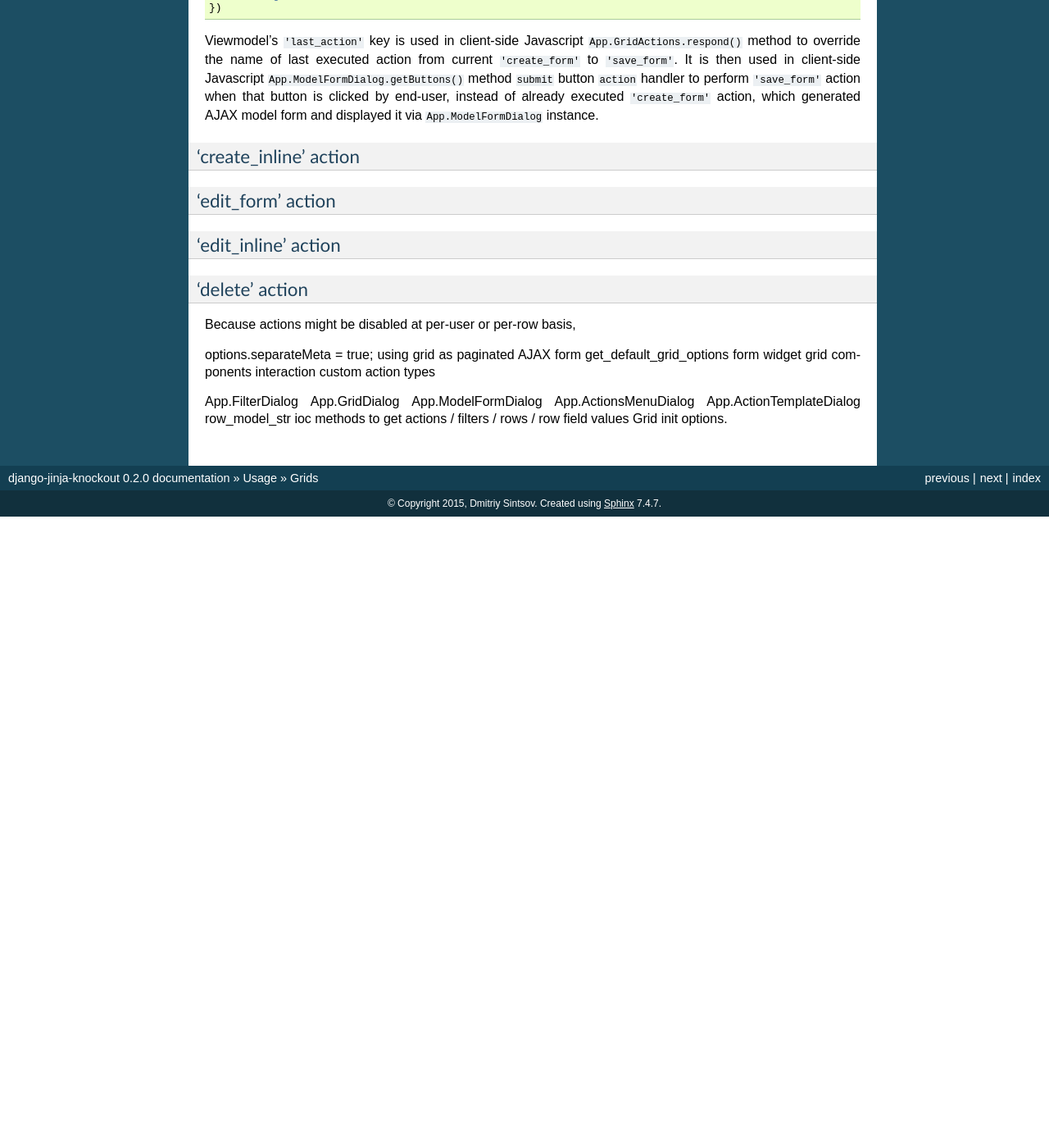
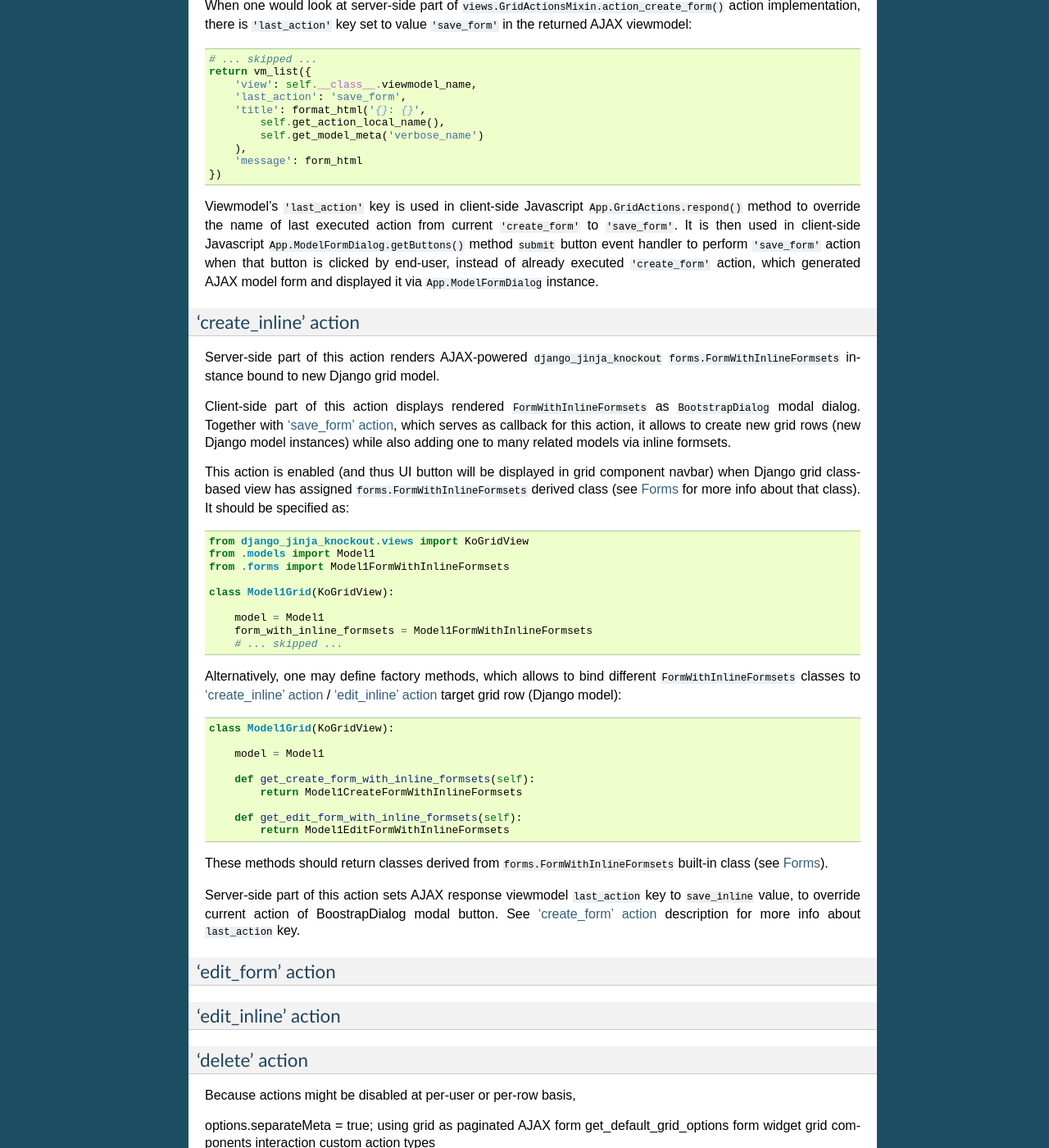
Before and after one commit to Dmitri-Sintsov/django-jinja-knockout, a Sphinx documentation site: the page built from docs/grids.rst, in a window 1280 px wide and 1400 px high, scrolled down 23213 px. Shown: the whole window at 82% size. Built offline with Sphinx 7.4.7, drawn with Linux system fonts in a browser that asks for light colours; before the commit the page ends 23843 px from its top, so only the background shows below that; some of the changed text lies outside the part shown.

Commit message:
Better description of 'create_form' action, explanation of 'create_inline' action in grids.rst.

```diff
--- a/docs/grids.rst
+++ b/docs/grids.rst
@@ -1260,6 +1260,10 @@ Similar to `'save_form' action`_ described above, this action is an AJAX form su
 / `'edit_inline' action`_. These actions generate AJAX submittable BootstrapDialog with ``FormWithInlineFormsets`` class
 instance bound to current grid row via grid class ``form_with_inline_formsets`` static property::
 
+    from django_jinja_knockout.views import KoGridView
+    from .models import Model1
+    from .forms import Model1FormWithInlineFormsets
+
     class Model1Grid(KoGridView):
 
         model = Model1
@@ -1314,8 +1318,14 @@ more info).
 
 'create_form' action
 ~~~~~~~~~~~~~~~~~~~~
+Server-side part of this action renders AJAX-powered Django ``ModelForm`` instance bound to new Django grid model.
+
+Client-side part of this action displays rendered ``ModelForm`` as ``BootstrapDialog`` modal dialog. Together with
+`'save_form' action`_, which serves as callback for this action, it allows to create new grid rows (new Django model
+instances).
+
 This action is enabled (and thus UI button will be displayed in grid component navbar) when Django grid class-based view
-has ``ModelForm`` class specified as::
+has assigned ``ModelForm`` class specified as::
 
     class Model1Grid(KoGridView):
 
@@ -1339,8 +1349,8 @@ and editing grid row Django models::
 
 .. highlight:: python
 
-When one would look at server-side part ``views.GridActionsMixin.action_create_form()`` action implementation, there
-is key ``'last_action'`` set to value ``'save_form'`` in the returned AJAX viewmodel::
+When one would look at server-side part of ``views.GridActionsMixin.action_create_form()`` action implementation, there
+is ``'last_action'`` key set to value ``'save_form'`` in the returned AJAX viewmodel::
 
         # ... skipped ...
         return vm_list({
@@ -1355,12 +1365,51 @@ is key ``'last_action'`` set to value ``'save_form'`` in the returned AJAX viewm
 
 Viewmodel's ``'last_action'`` key is used in client-side Javascript ``App.GridActions.respond()`` method to override the
 name of last executed action from current ``'create_form'`` to ``'save_form'``. It is then used in client-side Javascript
-``App.ModelFormDialog.getButtons()`` method ``submit`` button ``action`` handler to perform ``'save_form'`` action
-when that button is clicked by end-user, instead of already executed ``'create_form'`` action, which generated AJAX
-model form and displayed it via ``App.ModelFormDialog`` instance.
+``App.ModelFormDialog.getButtons()`` method ``submit`` button event handler to perform ``'save_form'`` action when that
+button is clicked by end-user, instead of already executed ``'create_form'`` action, which generated AJAX model form and
+displayed it via ``App.ModelFormDialog`` instance.
 
 'create_inline' action
 ~~~~~~~~~~~~~~~~~~~~~~
+Server-side part of this action renders AJAX-powered ``django_jinja_knockout`` ``forms.FormWithInlineFormsets`` instance
+bound to new Django grid model.
+
+Client-side part of this action displays rendered ``FormWithInlineFormsets`` as ``BootstrapDialog`` modal dialog.
+Together with `'save_form' action`_, which serves as callback for this action, it allows to create new grid rows (new
+Django model instances) while also adding one to many related models via inline formsets.
+
+This action is enabled (and thus UI button will be displayed in grid component navbar) when Django grid class-based view
+has assigned ``forms.FormWithInlineFormsets`` derived class (see :doc:`forms` for more info about that class). It should
+be specified as::
+
+    from django_jinja_knockout.views import KoGridView
+    from .models import Model1
+    from .forms import Model1FormWithInlineFormsets
+
+    class Model1Grid(KoGridView):
+
+        model = Model1
+        form_with_inline_formsets = Model1FormWithInlineFormsets
+        # ... skipped ...
+
+Alternatively, one may define factory methods, which allows to bind different ``FormWithInlineFormsets`` classes to
+`'create_inline' action`_ / `'edit_inline' action`_ target grid row (Django model)::
+
+    class Model1Grid(KoGridView):
+
+        model = Model1
+
+        def get_create_form_with_inline_formsets(self):
+            return Model1CreateFormWithInlineFormsets
+
+        def get_edit_form_with_inline_formsets(self):
+            return Model1EditFormWithInlineFormsets
+
+These methods should return classes derived from ``forms.FormWithInlineFormsets`` built-in class (see :doc:`forms`).
+
+Server-side part of this action sets AJAX response viewmodel ``last_action`` key to ``save_inline`` value, to override
+current action of BoostrapDialog modal button. See `'create_form' action`_ description for more info about
+``last_action`` key.
 
 'edit_form' action
 ~~~~~~~~~~~~~~~~~~
```
